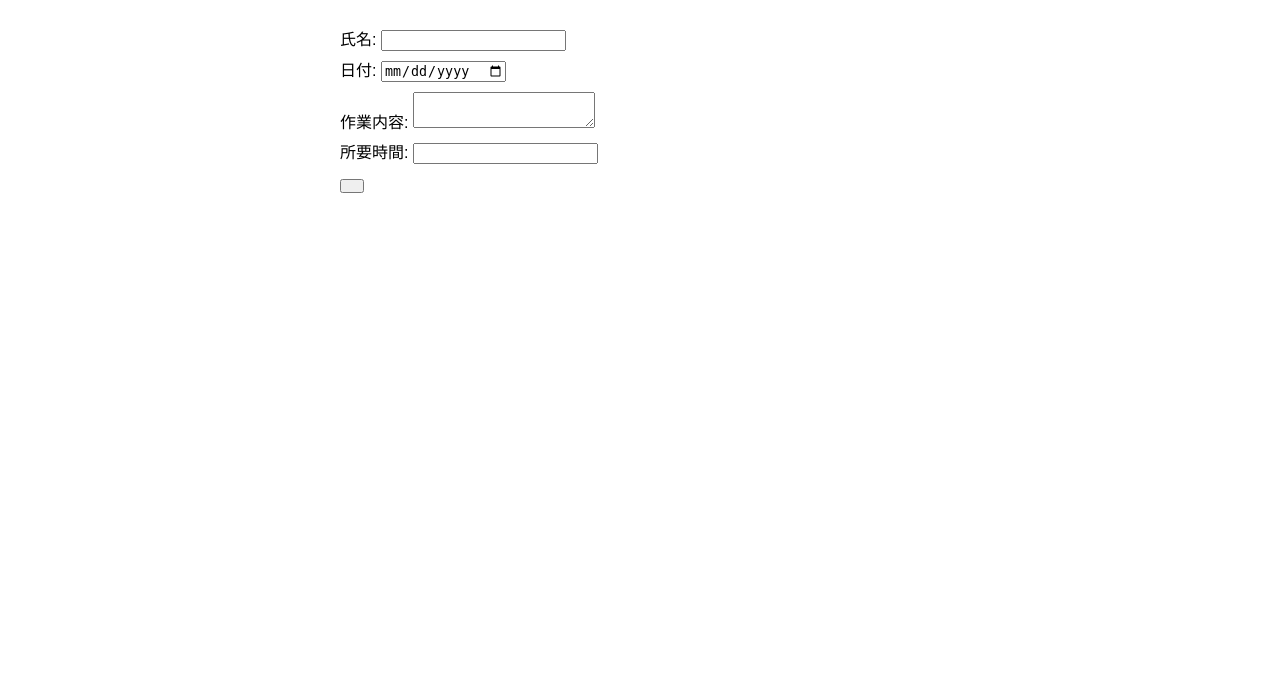
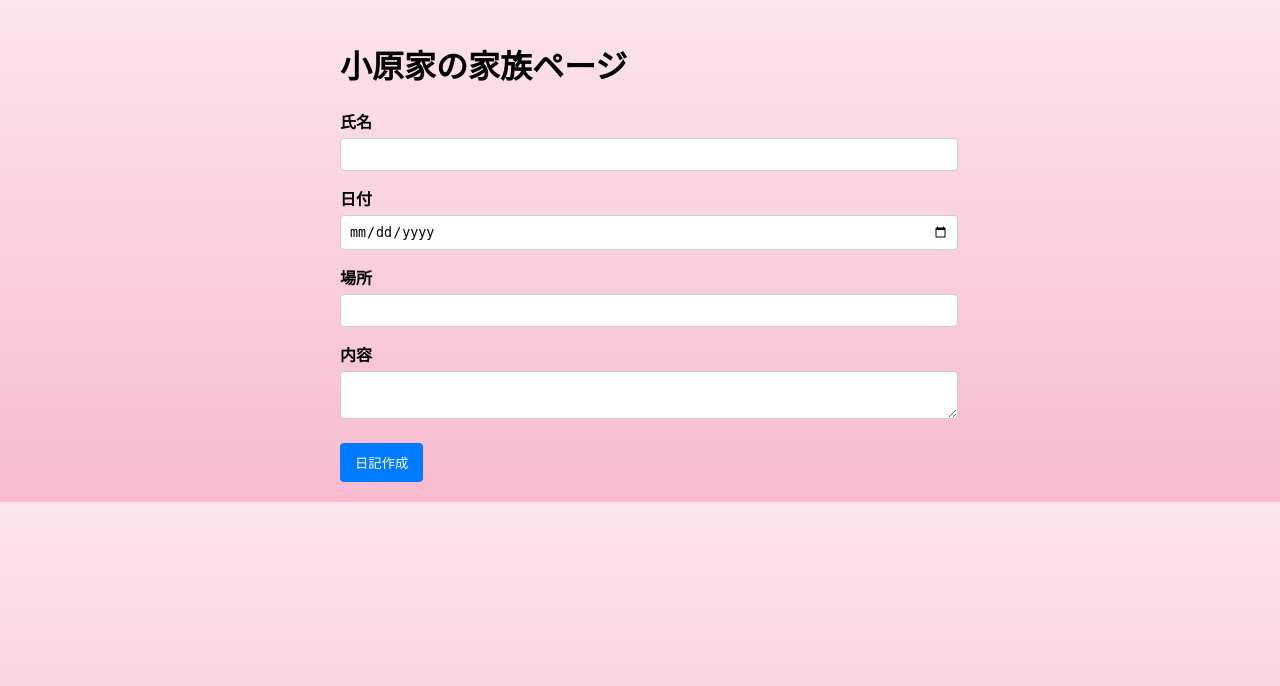
Before and after one commit to Takahiro-record/complete, a Flask app: page / in a window 1280 px wide. Shown: the top 686 px of the page. Run offline with Flask 3, Linux system fonts and the light colour scheme.

Commit message:
Add files via upload

```diff
--- a/kazokulog_hp/app.py
+++ b/kazokulog_hp/app.py
@@ -1,24 +1,31 @@
-from flask import Flask,request,render_template
+from flask import Flask, request, render_template
 import openpyxl
+
 app = Flask(__name__)
 
 @app.route("/")
 def index():
     return render_template("index.html")
 
-@app.route("/submit-report",methods=["POST"])
+@app.route("/submit-report", methods=["POST"])
 def submit_report():
     try:
         data = request.get_json()
-        print("受信データ:",data)
-        wb = openpyxl.load_workbook("report.xlsx")
+        print("受信データ:", data)
+
+        # Excelファイルを読み込み（なければ作成してもOK）
+        wb = openpyxl.load_workbook("kazokulog.xlsx")
         ws = wb.active
-        ws.append([data["name"],data["date"],data["task"],data["time"]])
-        wb.save("report.xlsx")
-        return "報告を受け付けました！"
+
+        # データを1行追加（name, date, place, content）
+        ws.append([data["name"], data["date"], data["place"], data["content"]])
+
+        wb.save("kazokulog.xlsx")
+        return "記録しました", 200
+
     except Exception as e:
-        print("エラー:",e)
-        return "処理中にエラーが発生しました",500
+        print("エラー:", e)
+        return "処理中にエラーが発生しました", 500
 
 if __name__ == "__main__":
     app.run(debug=True)
--- a/kazokulog_hp/static/script.js
+++ b/kazokulog_hp/static/script.js
@@ -1,18 +1,25 @@
-document.getElementById("reportForm").addEventListener("submit",async(e) => {
+document.getElementById("logForm").addEventListener("submit", async (e) => {
     e.preventDefault();
+
+    const form = e.target;
     const formData = {
-    name: e.target.name.value,
-    date:e.target.date.value,
-    task: e.target.task.value,
-    time: e.target.time.value
+        name: form.name.value,
+        date: form.date.value,
+        place: form.place.value,
+        content: form.content.value
     };
 
-  const res = await fetch("/submit-report",{
-    method:"POST",
-    headers: { "Content-Type": "application/json"},
+    const res = await fetch("/submit-report", {
+        method: "POST",
+        headers: {
+            "Content-type": "application/json"
+        },
         body: JSON.stringify(formData)
     });
 
     const msg = await res.text();
     document.getElementById("resultMessage").textContent = msg;
+
+    // ✅ 入力内容をクリアする
+    form.reset();
 });
--- a/kazokulog_hp/templates/index.html
+++ b/kazokulog_hp/templates/index.html
@@ -1,37 +1,61 @@
 <!DOCTYPE html>
 <html lang="ja">
 <head>
-  <meta charset ="UTF-8">
-  <title>業務報告フォーム</title>
+    <meta charset="UTF-8">
+    <title>家族日記</title>
     <style>
         body {
             font-family: sans-serif;
             padding: 20px;
+            margin: auto;
             max-width: 600px;
-      margin: auto;
+            background: linear-gradient(to bottom, #fce4ec, #f8bbd0);
         }
-    lavel,textarea,input {
-      display: 20px;
-      max-width: 600px;
-      margin-top: 10px;
+        label {
+            display: block;
+            margin-top: 15px;
+            font-weight: bold;
+        }
+        input, textarea {
+            width: 100%;
+            padding: 8px;
+            margin-top: 5px;
+            border: 1px solid #ccc;
+            border-radius: 4px;
         }
         button {
-      margin-top: 15px;
-      padding: 5px 10px ;
+            margin-top: 20px;
+            padding: 10px 15px;
+            background-color: #007BFF;
+            color: white;
+            border: none;
+            border-radius: 4px;
+            cursor: pointer;
+        }
+        button:hover {
+            background-color: #0056b3;
         }
     </style>
-
 </head>
 <body>
-  <form id = "reportForm">
-    <label for = "name" >氏名:</label>
-    <input type = "text" name = "name" required><br>
-    日付: <input type = "date" name = "date" required><br>
-    作業内容: <textarea name = "task" required></textarea><br>
-    所要時間: <input type = "number" name = "time" step = "0.5" required><br>
-    <button type = "submit"></button>
+    <h1>小原家の家族ページ</h1>
+    <form id="logForm">
+        <label for="name">氏名</label>
+        <input type="text" name="name" required><br>
+
+        <label for="date">日付</label>
+        <input type="date" name="date" required><br>
+
+        <label for="place">場所</label>
+        <input type="text" name="place" required><br>
+
+        <label for="content">内容</label>
+        <textarea name="content" required></textarea><br>
+
+        <button type="submit">日記作成</button>
     </form>
-  <div id = "resultMessage"></div>
-  <script src = "/static/script.js" defer></script>
+    <div id="resultMessage"></div>
+
+    <script src="/static/script.js" defer></script>
 </body>
 </html>
```
Also changed, not shown: 1 other file. Lines whose indentation alone changed are shown as unchanged.
